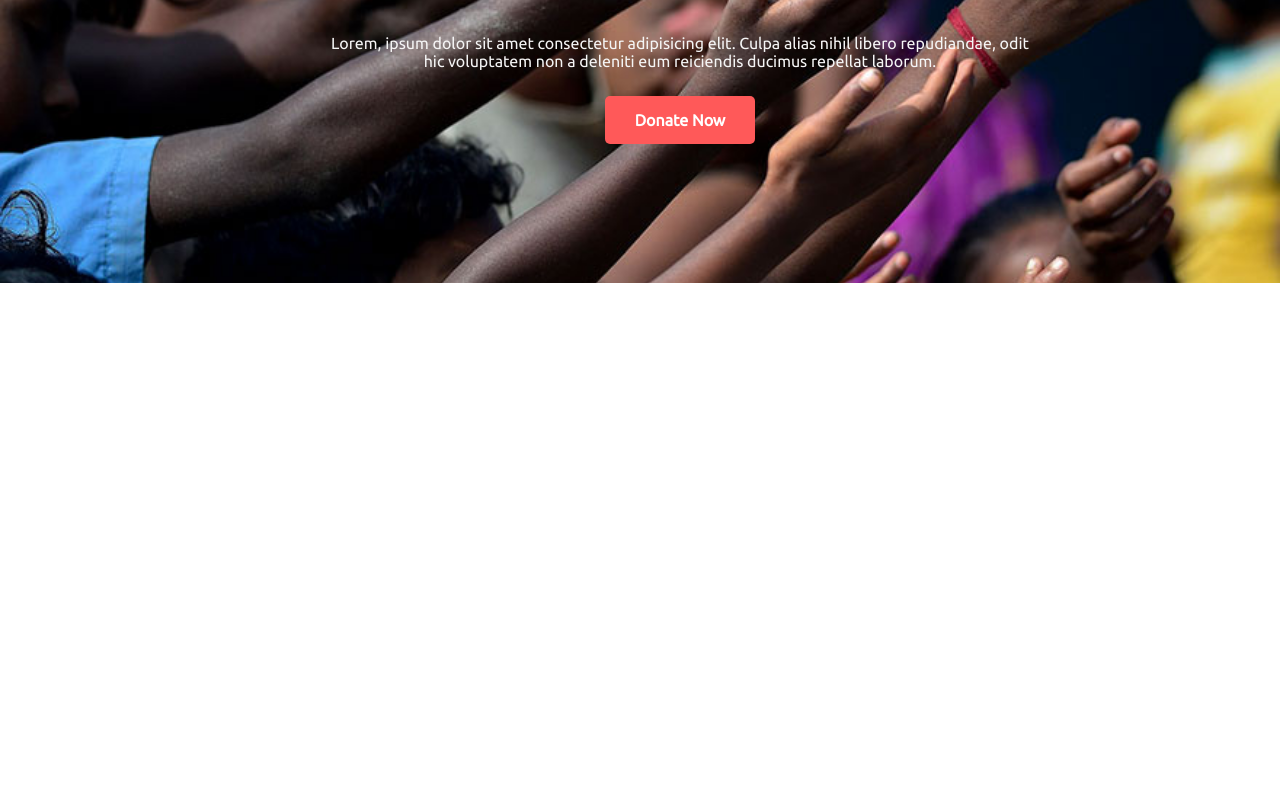
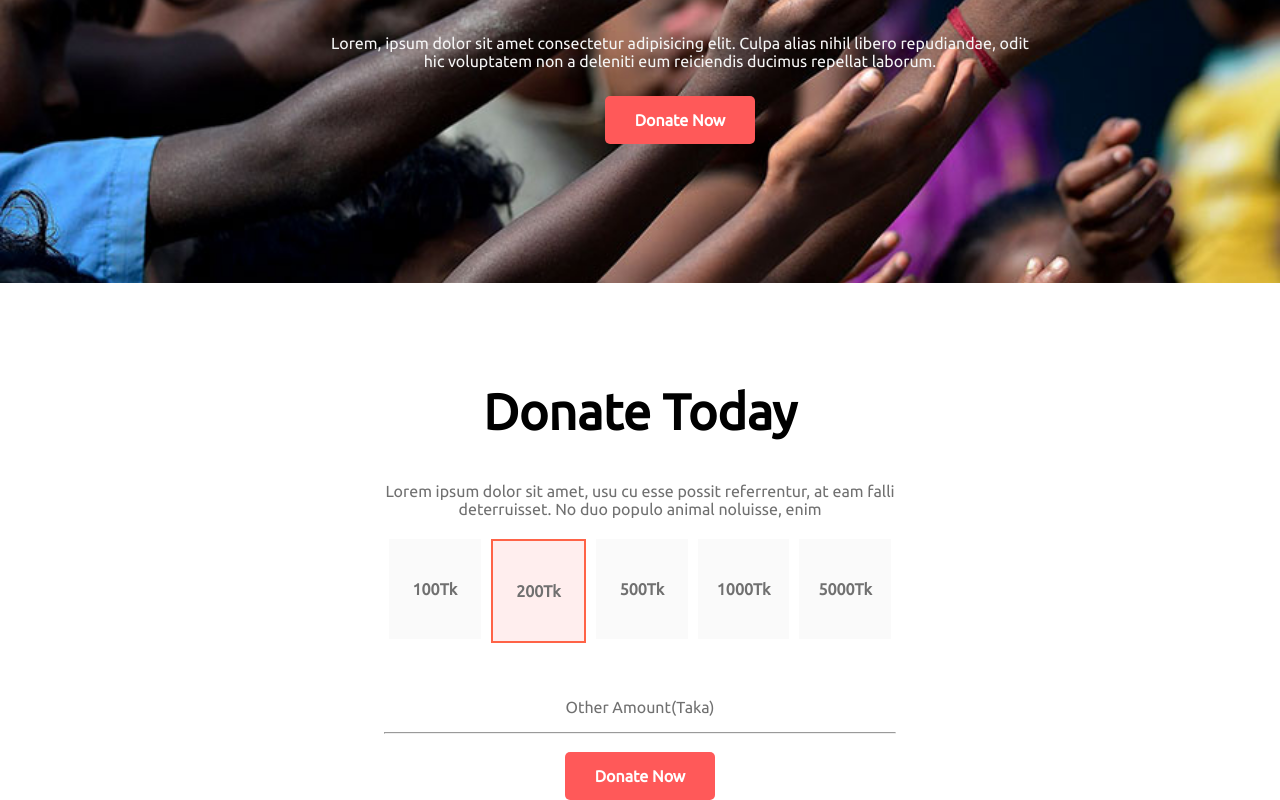
Before and after one commit to sabbiralex/donatetoday, a plain HTML site: page index.html in a window 1280 px wide. Shown: the part 317-1117 px from the top of the page. Before the commit the page ends 800 px from the top, so only its background shows below. Drawn offline with Linux system fonts and the light colour scheme.

Commit message:
Donation Form

```diff
--- a/index.html
+++ b/index.html
@@ -29,5 +29,36 @@
         </div>
     </section>
 
+    <section class="full-width">
+        <div>
+            <h1 id="h1-size">Donate Today</h1>
+            <p>Lorem ipsum dolor sit amet, usu cu esse possit referrentur, at eam falli<br>
+            deterruisset. No duo populo animal noluisse, enim</p>
+        </div>
+        <div class="container">
+            <div class="box">
+                <p>100Tk</p>
+            </div>
+            <div id="unique-box">
+                <p>200Tk</p>
+            </div>
+            <div class="box">
+                <p>500Tk</p>
+            </div>
+            <div class="box">
+                <p>1000Tk</p>
+            </div>
+            <div class="box">
+                <p>5000Tk</p>
+            </div>
+        </div>
+        <div>
+            <p>Other Amount(Taka)</p>
+            <hr>
+            <a class="link-button" target="_blank" href="https://fiverr.com/sabbiralex/">Donate Now</a>
+        </div>
+
+    </section>
+
 </body>
 </html>
--- a/style.css
+++ b/style.css
@@ -57,3 +57,43 @@ color: white;
     border-radius: 5px;
     cursor: pointer;
 }
+.full-width{
+    margin-top: 100px;
+    margin-left: 30%;
+    margin-right: 30%;
+    text-align: center;
+}
+.full-width p{
+    color: #707070;
+}
+#h1-size{
+    font-size: 50px;
+}
+.container{
+    display: flex;
+    margin-bottom: 50px;
+}
+.box {
+    width: 100px;
+    height: 100px;
+    margin: 5px;
+    background-color:#FAFAFA;
+    justify-content: center;
+    align-items: center;
+    color: rgb(102, 96, 96);
+    font-weight:900;
+    display: flex;
+  }
+
+  #unique-box{
+    width: 100px;
+    height: 100px;
+    margin: 5px;
+    background-color:#FFEEEE;
+    justify-content: center;
+    align-items: center;
+    color: #FF5959;
+    font-weight:900;
+    display: flex;
+    border: 2px solid tomato;
+  }
```
